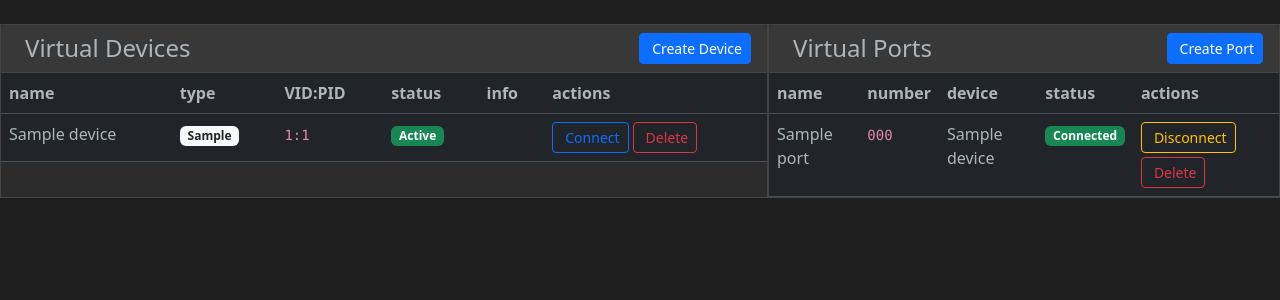
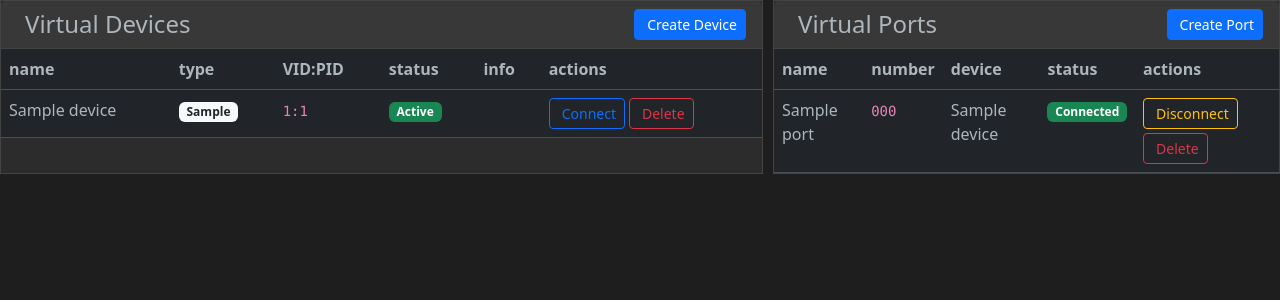
Before and after one commit to maksfaktor/usbip-web, a Flask app: template templates/virtual_devices.html in a window 1280 px wide. Shown: the top 300 px of the page. Run offline with Flask 3, Linux system fonts and the light colour scheme; tables that the repository leaves empty hold one stand-in row (values such as "Sample post"); the template is opened without the code that fills it: values that come from a table or form of the project are taken from there, most other values are stand-ins (such as "Sample title", 1, 10 or a date in 2020).

Commit message:
Improve layout and fix visual issues on smaller screens and mobile devices
Fixes layout issues by adjusting CSS and removing inline styles from virtual_devices.html.

Replit-Commit-Author: Agent
Replit-Commit-Session-Id: 9e34b9be-03c2-4f4c-8408-ad253c365f70
Replit-Commit-Screenshot-Url: https://storage.googleapis.com/screenshot-production-us-central1/3913cd2f-3667-4efe-8dec-14b05e58754b/289980f7-47b1-46d6-a6d2-68342c08ffcc.jpg

```diff
--- a/static/css/style.css
+++ b/static/css/style.css
@@ -1,5 +1,10 @@
 /* Основные стили */
-body {
+html, body {
+    width: 100vw !important;
+    max-width: 100vw !important;
+    padding: 0 !important;
+    margin: 0 !important;
+    overflow-x: hidden !important;
     background-color: #1e1e1e;
     color: #e0e0e0;
 }
@@ -9,10 +14,25 @@ body {
     margin-bottom: 20px;
 }
 
+.container-fluid {
+    width: 100vw !important;
+    max-width: 100vw !important;
+    padding: 0 !important;
+    margin: 0 !important;
+}
+
+.row {
+    width: 100vw !important;
+    max-width: 100vw !important;
+    margin: 0 !important;
+    padding: 0 !important;
+}
+
 .card {
     background-color: #2c2c2c;
     border: 1px solid #444;
-    margin-bottom: 15px;
+    margin: 0 !important;
+    border-radius: 0 !important;
 }
 
 .card-header {
@@ -151,6 +171,28 @@ body {
     margin-bottom: 1.5rem;
 }
 
+/* Стили для колонок виртуальных устройств */
+.device-col {
+    width: 60% !important;
+    flex: 0 0 60% !important;
+    max-width: 60% !important;
+    padding: 0 !important;
+}
+
+.port-col {
+    width: 40% !important;
+    flex: 0 0 40% !important;
+    max-width: 40% !important;
+    padding: 0 !important;
+}
+
+.virtual-devices-container {
+    width: 100vw !important;
+    max-width: 100vw !important;
+    padding: 0 !important;
+    margin: 0 !important;
+}
+
 .port-item {
     border-left: 3px solid #6f42c1;
     padding-left: 0.75rem;
--- a/templates/virtual_devices.html
+++ b/templates/virtual_devices.html
@@ -59,10 +59,10 @@
 {% endblock %}
 
 {% block content %}
-<div class="row g-0 virtual-devices-container" style="width: 100vw; max-width: 100vw; padding: 0; margin: 0;">
+<div class="row g-0 virtual-devices-container">
     <!-- Колонка виртуальных устройств -->
-    <div class="col-lg-8 mb-lg-0 device-col" style="width: 60%; flex: 0 0 60%; max-width: 60%; padding: 0 !important;">
-        <div class="card h-100" style="margin: 0; border-radius: 0;">
+    <div class="col-lg-8 mb-lg-0 device-col">
+        <div class="card h-100">
             <div class="card-header d-flex justify-content-between align-items-center">
                 <h4 class="mb-0"><i class="fas fa-microchip me-2"></i>{{ t('virtual_devices') }}</h4>
                 <button class="btn btn-sm btn-primary" data-bs-toggle="modal" data-bs-target="#createDeviceModal">
@@ -168,8 +168,8 @@
     </div>
 
     <!-- Колонка виртуальных портов -->
-    <div class="col-lg-4 port-col" style="width: 40%; flex: 0 0 40%; max-width: 40%; padding: 0 !important;">
-        <div class="card h-100" style="margin: 0; border-radius: 0;">
+    <div class="col-lg-4 port-col">
+        <div class="card h-100">
             <div class="card-header d-flex justify-content-between align-items-center">
                 <h4 class="mb-0"><i class="fas fa-plug me-2"></i>{{ t('virtual_ports') }}</h4>
                 <button class="btn btn-sm btn-primary" data-bs-toggle="modal" data-bs-target="#createPortModal">
```
Also changed, not shown: attached_assets/image_1745467139903.png (added).
